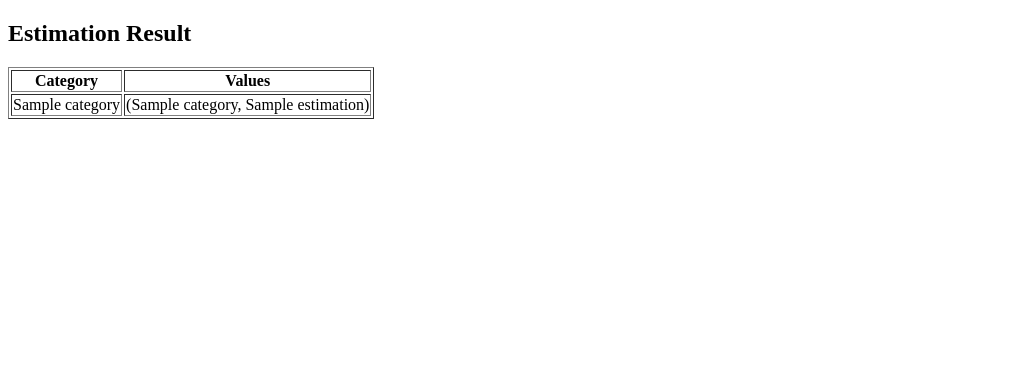
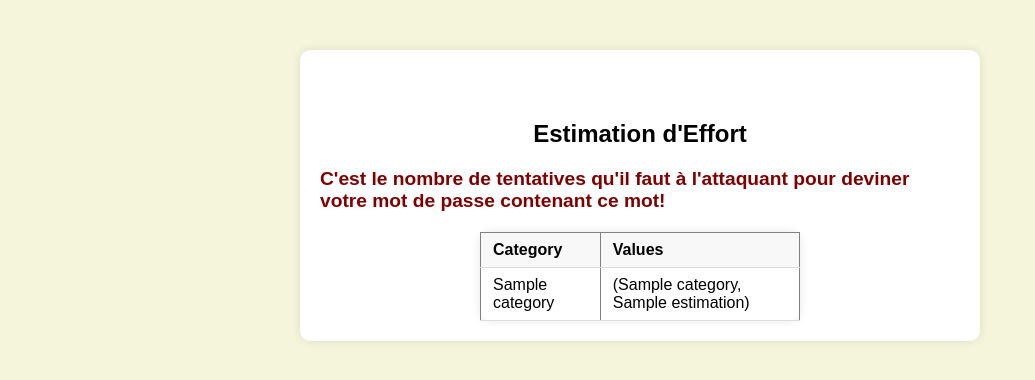
Before and after one commit to chaouch15/passwordSearch, a Flask app: template project/templates/estimation_results.html in a window 1280 px wide. Shown: the top 380 px of the page, without its empty margins (0-1035 px from the left). Run offline with Flask 3, Linux system fonts and the light colour scheme; the template is opened without the code that fills it: most values are stand-ins (such as "Sample title", 1, 10 or a date in 2020); parts of the project's set-up code (start-up, migrations or seed data) failed here and were passed over.

Commit message:
update front

```diff
--- a/project/main.py
+++ b/project/main.py
@@ -2,7 +2,7 @@ from modules.preprocessing import cleaning_sentence, racine, gramm, extract_raci
 from modules.ner import retrieve_ner
 from modules.lexicon import get_sentiment, categorize_sentiment, detect_emotion, from_text_to_positive_sentences
 from modules.assemble_and_filter import filter_df_tags, filter_ner_neutral_tags, occurrences_ner, decompose
-from modules.upload_info import upload_infos
+
 #No impact on load time
 from modules.password_generator import generate_passwords, generate_personal_passwords
 from modules.effort_estimator import estimate_effort
@@ -11,9 +11,10 @@ from flask import Flask, render_template, request, redirect, session
 import os
 from PyPDF2 import PdfReader
 
-from flask import Flask, render_template, request, redirect
-from flask import flash, redirect
+from flask import Flask, render_template, request, redirect, flash, url_for
 from werkzeug.utils import secure_filename
+
+
 app = Flask(__name__)
 UPLOAD_FOLDER = 'uploads'
 app.config['UPLOAD_FOLDER'] = UPLOAD_FOLDER
@@ -22,88 +23,128 @@ app.config['UPLOAD_FOLDER'] = UPLOAD_FOLDER
 SURNAME=''
 NAME=''
 BIRTHDAY=''
+ENTRIES=[]
+ESTIMATIONS={}
 
 @app.route('/')
 def index():
     return render_template('web-tool.html')
 
+
+def upload_infos():
+
+    print("======================== START upload_infos ========================")
+
+    global SURNAME
+    global NAME
+    global BIRTHDAY
+    SURNAME = request.form['nom']
+    NAME = request.form['prenom']
+    BIRTHDAY = request.form['dateOfBirth']
+    print("Profile : ", NAME.lower() ," ", SURNAME.lower(), " ", BIRTHDAY )
+
+    UPLOAD_FOLDER = 'uploads'
+    ALLOWED_EXTENSIONS = {'txt', 'pdf', 'png', 'jpg', 'jpeg', 'gif'}
+
+        # Check if the POST request has the file part
+    if 'PDF_file' not in request.files:
+        flash('No file part')
+        return redirect(request.url)
+
+    file = request.files['PDF_file']
+
+    # If the user does not select a file, the browser submits an empty file without a filename
+    if file.filename == '':
+        flash('No selected file')
+        return redirect(request.url)
+
+    # Check if the file extension is allowed
+    if file and '.' in file.filename and file.filename.rsplit('.', 1)[1].lower() in ALLOWED_EXTENSIONS:
+        # Save the file to the upload folder
+        filename = secure_filename(file.filename)
+        file.save(os.path.join(UPLOAD_FOLDER, filename))
+        #flash('File uploaded successfully')
+        # Redirect to the page that displays the estimation results
+        reader = PdfReader('uploads/'+file.filename )
+
+        # printing number of pages in pdf file
+        print(len(reader.pages))
+
+        # getting a specific page from the pdf file
+        page = reader.pages[0]
+
+        # extracting text from page
+        text = page.extract_text()
+        print(text)
+        # Redirect or render a response as needed
+        with open("pdf_file.txt", "w",) as f:
+            f.write(text)
+    print("======================== END upload_infos ========================")
+
+
 @app.route('/upload', methods=['POST'])
 def upload():
 
+    upload_infos()
 
-    upload_infos()
     action = request.form['action']
-    if action == 'my-link':
-        return redirect('/my-link/')
-    elif action == 'my-link-bis':
-        return redirect('/my-link-bis/')
+    if action == 'generator':
+        return redirect('/generator/')
+    elif action == 'estimations':
+        return redirect('/estimations/')
+    elif action == 'entries':
+        return redirect('/entries/')
 
 
+@app.route('/generator/')
+def generator():
+
+    print("======================== START GENERATOR ========================")
 
 
+    # Read the entire content of the file
+    print("READING PDF")
+    with open('pdf_file.txt', 'r') as file:
+        file_content = file.read()
+    input_text = file_content
 
-
-
-@app.route('/my-link/')
-def my_link():
-
-    with open('pdf_file.txt', 'r') as file:
-    # Read the entire content of the file
-        file_content = file.read()
-    # Example input
-    input_text = file_content
     # Define allowed NER tags
     allowed_tags = ["GPE", "LOC", "PERSON", "CARDINAL", "DATE"]
 
     # Perform NER and data decomposition
+    print("DECOMPOSING")
     df_words, NER_neutral = decompose(input_text)
 
     # Filter NER neutral and df_words to allowed tags
+    print("FILTERS")
     filtered_ner_neutral = filter_ner_neutral_tags(NER_neutral, allowed_tags)
     filtered_df_words = filter_df_tags(df_words, allowed_tags)
 
     # Generate passwords based on filtered NER and df_words
-    #result = generate_passwords(filtered_ner_neutral, filtered_df_words)
-    result, estimation = generate_personal_passwords(filtered_ner_neutral, filtered_df_words,SURNAME,NAME,BIRTHDAY)
-    #estimation_data = [(category, values) for category, values in estimation.items()]
+#    result = generate_passwords(filtered_ner_neutral, filtered_df_words)
 
-    # Render the template with the estimation data
-    return render_template('estimation_results.html', estimation=estimation)
+    # Generate PERSONAL passwords based on filtered NER and df_words
+    print("GENRATION")
+    global ESTIMATIONS
+    global ENTRIES
+    ENTRIES, ESTIMATIONS = generate_personal_passwords(filtered_ner_neutral, filtered_df_words,SURNAME,NAME,BIRTHDAY)
 
-    #return render_template('web-tool-with-table.html', estimation=estimation)
-#    return str(result)
-   # return estimation
+    print("======================== END GENERATOR ========================")
+    return "GENERATION : OK!"
 
 
 
-@app.route('/my-link-bis/')
-def my_link_bis():
+@app.route('/estimations/')
+def estmations():
+    # Render the template with the estimations data
+    return render_template('estimation_results.html', estimation=ESTIMATIONS)
 
-    with open('pdf_file.txt', 'r') as file:
-    # Read the entire content of the file
-        file_content = file.read()
-    # Example input
-    input_text = file_content
-    # Define allowed NER tags
-    allowed_tags = ["GPE", "LOC", "PERSON", "CARDINAL", "DATE"]
 
-    # Perform NER and data decomposition
-    df_words, NER_neutral = decompose(input_text)
 
-    # Filter NER neutral and df_words to allowed tags
-    filtered_ner_neutral = filter_ner_neutral_tags(NER_neutral, allowed_tags)
-    filtered_df_words = filter_df_tags(df_words, allowed_tags)
-
-    # Generate passwords based on filtered NER and df_words
-    #result = generate_passwords(filtered_ner_neutral, filtered_df_words)
-    result = generate_passwords(filtered_ner_neutral,filtered_df_words)
-    #estimation_data = [(category, values) for category, values in estimation.items()]
-
-    # Render the template with the estimation data
-    return render_template('passwords_list.html', words=result)
-    #return render_template('web-tool-with-table.html', estimation=estimation)
-#    return str(result)
-   # return estimation
+@app.route('/entries/')
+def entries():
+    # Render the template with the entries data
+    return render_template('passwords_list.html', words=ENTRIES)
 
 
 
--- a/project/templates/estimation_results.html
+++ b/project/templates/estimation_results.html
@@ -3,10 +3,58 @@
 <head>
     <meta charset="UTF-8">
     <meta name="viewport" content="width=device-width, initial-scale=1.0">
-    <title>Estimation Result</title>
+    <title>Estimation d'Effort</title>
+    <style>
+        body {
+            font-family: Arial, sans-serif;
+            background-color: #f5f5dc; /* Nude beige background */
+            margin: 0;
+            padding: 0;
+        }
+        .container {
+            width: 50%;
+            margin: auto;
+            padding: 20px;
+            background-color: white;
+            border-radius: 10px;
+            box-shadow: 0 0 10px rgba(0, 0, 0, 0.1);
+            margin-top: 50px;
+            position: relative;
+        }
+        h2 {
+            text-align: center;
+            margin-top: 50px; /* Adjusted margin top to match the container in the first style */
+        }
+        .catchy-text {
+            font-size: 1.2em; /* Larger font size */
+            color: #800000; /* Burgundy color */
+            font-weight: bold; /* Bold text */
+            margin-top: 20px; /* Add some space between title and text */
+        }
+        table {
+            width: 50%; /* Match the width of the container in the first style */
+            margin: auto;
+            border-collapse: collapse;
+            background-color: white; /* Match the background color of the container in the first style */
+            border-radius: 10px; /* Match the border-radius of the container in the first style */
+            box-shadow: 0 0 10px rgba(0, 0, 0, 0.1); /* Match the box-shadow of the container in the first style */
+            margin-top: 20px; /* Add margin-top for spacing */
+        }
+        th, td {
+            padding: 8px 12px;
+            text-align: left;
+            border-bottom: 1px solid #ddd; /* Match the border color of list items in the first style */
+        }
+        th {
+            background-color: #f8f8f8; /* Match the background color of list items in the first style */
+        }
+    </style>
 </head>
 <body>
-    <h2>Estimation Result</h2>
+    <div class="container">
+        <h2>Estimation d'Effort</h2>
+        <p class="catchy-text">C'est le nombre de tentatives qu'il faut à l'attaquant pour deviner votre mot de passe contenant ce mot!</p>
+
         <table border="1">
             <tr>
                 <th>Category</th>
@@ -23,5 +71,6 @@
             </tr>
             {% endfor %}
         </table>
+    </div>
 </body>
 </html>
```
Also changed, not shown: project/templates/passwords_list.html (+46 -2 lines), project/templates/web-tool.html (+17 -3 lines), 1 other file. Lines whose indentation alone changed are shown as unchanged.
